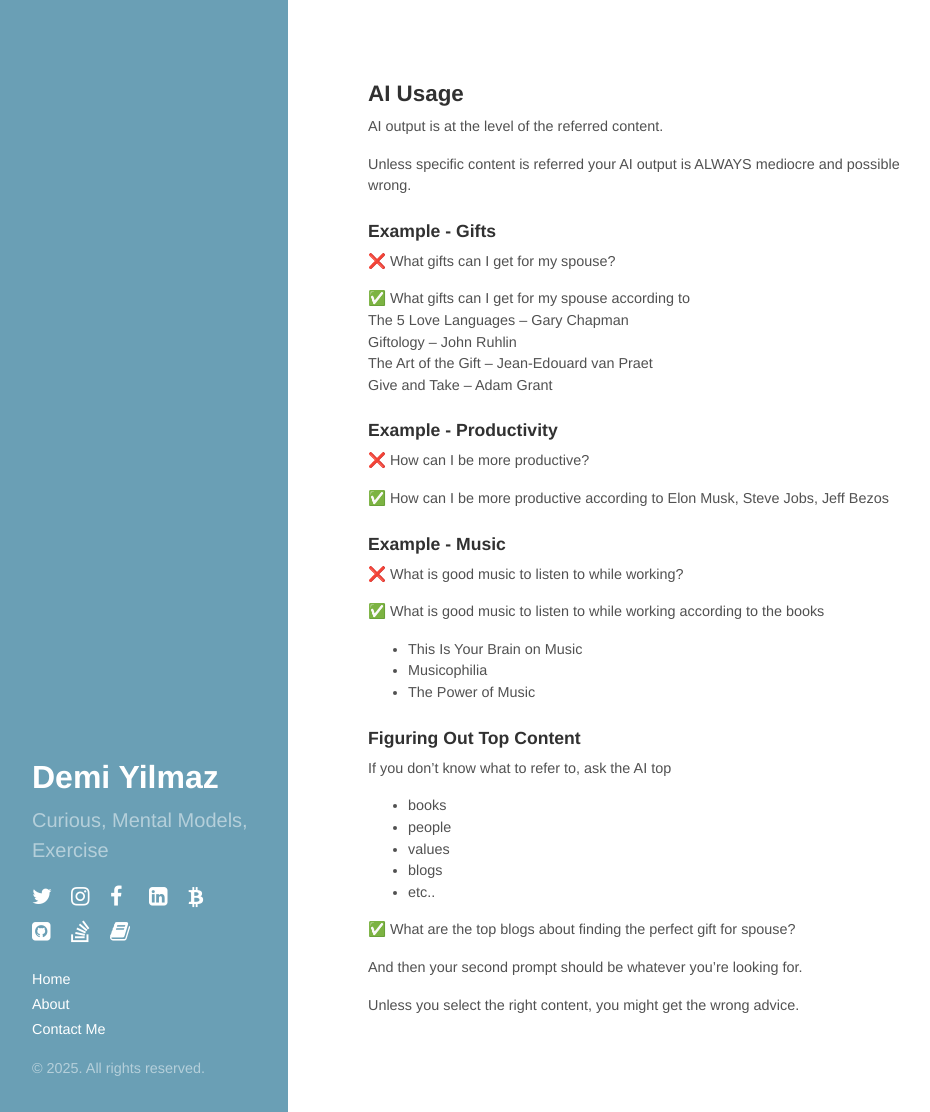
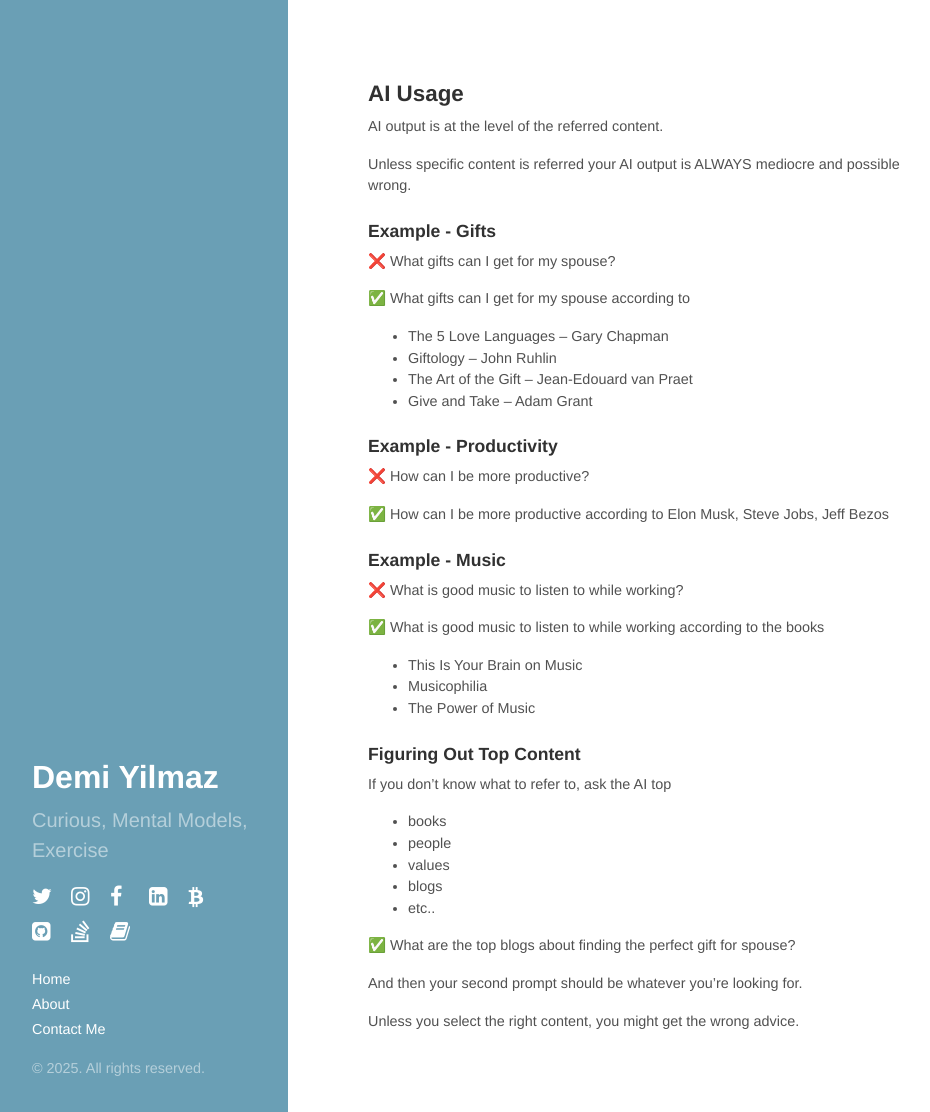
Before and after one commit to demiculus/demiculus.github.io, a Jekyll site: the page built from ai-usage.md, in a window 1280 px wide and 1112 px high. Shown: the whole window, without its empty margins (0-930 px from the left). Built offline with Jekyll 4.4.1, drawn with Linux system fonts in a browser that asks for light colours; nearby versions of some CDN libraries.

```diff
--- a/ai-usage.md
+++ b/ai-usage.md
@@ -14,10 +14,10 @@ Unless specific content is referred your AI output is ALWAYS mediocre and possib
 
 
 ✅ What gifts can I get for my spouse according to
-The 5 Love Languages – Gary Chapman
-Giftology – John Ruhlin
-The Art of the Gift – Jean-Edouard van Praet
-Give and Take – Adam Grant
+- The 5 Love Languages – Gary Chapman
+- Giftology – John Ruhlin
+- The Art of the Gift – Jean-Edouard van Praet
+- Give and Take – Adam Grant
 
 ### Example - Productivity
 ❌ How can I be more productive?
```
